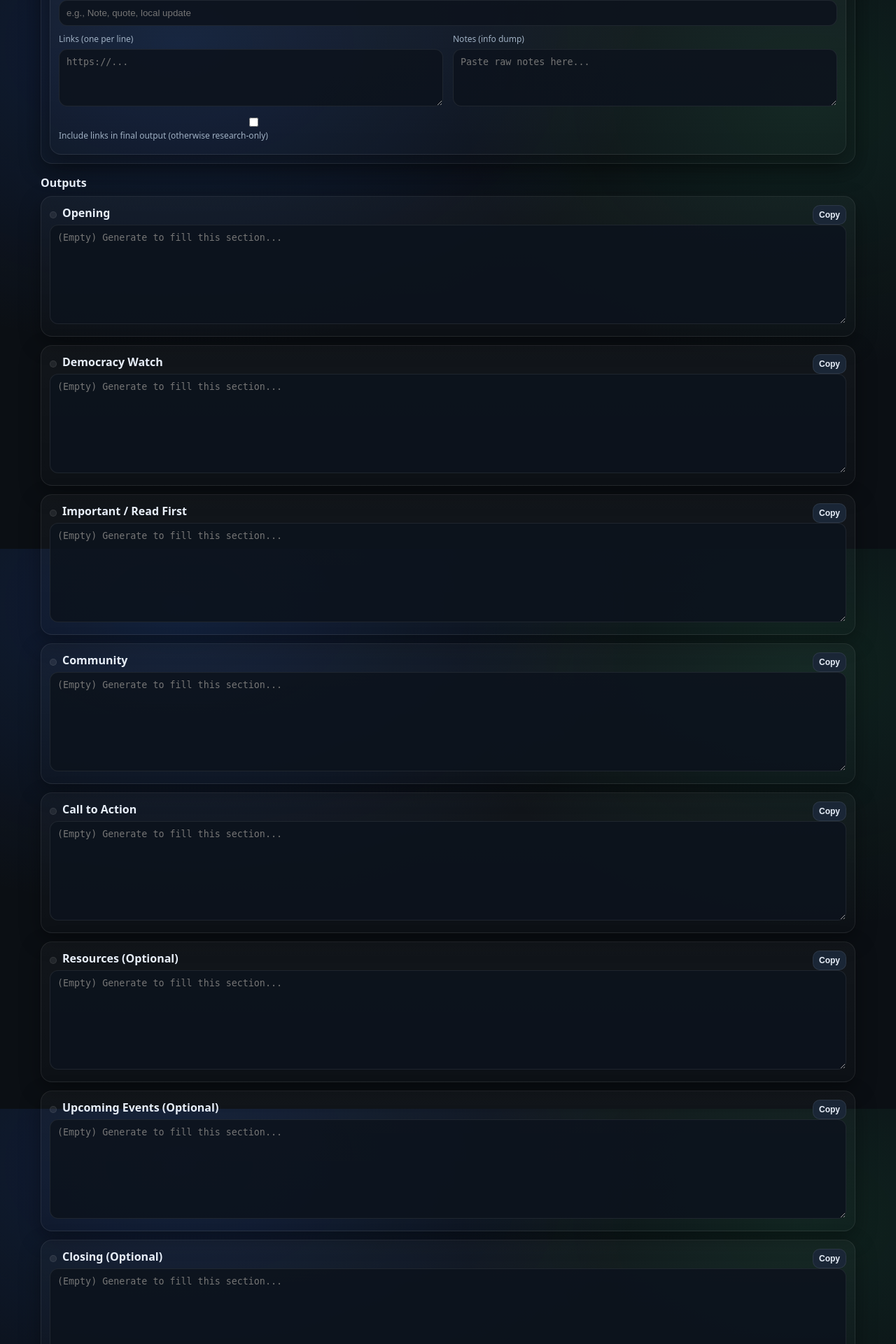
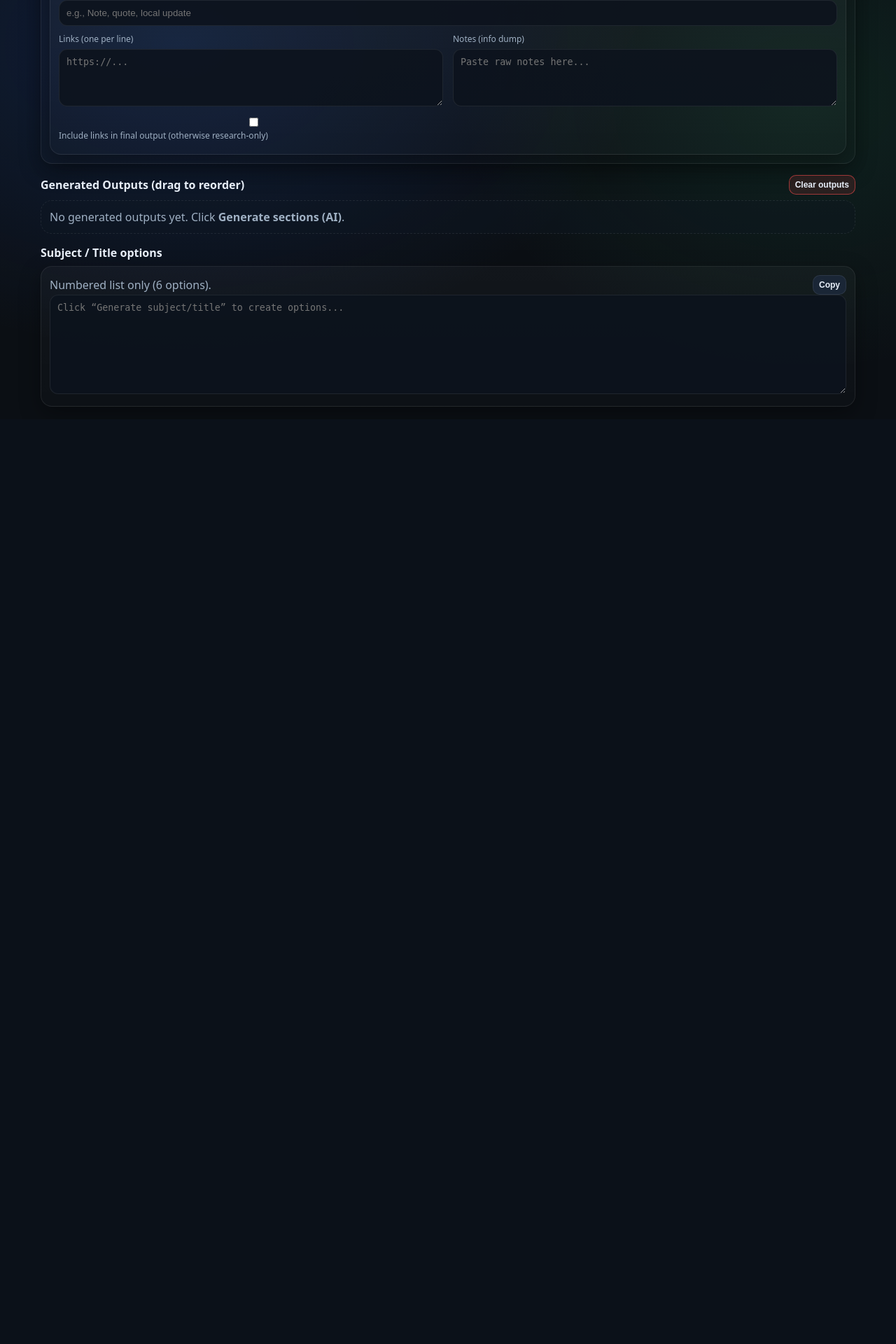
Before and after one commit to xyciasav/post-cockpit, a Flask app: page / in a window 1280 px wide. Shown: the part 816-2736 px from the top of the page at 70% size. After the commit the page ends 1397 px from the top, so only its background shows below. Run offline with Flask 3, Linux system fonts and the light colour scheme.

Commit message:
rehaul 4

```diff
--- a/static/app.js
+++ b/static/app.js
@@ -20,17 +20,19 @@
     tone: "firm",
     length: "medium",
 
-    // Primary Body block (global)
     body: "",
     bodySectionId: "opening",
     bodyLinks: "",
     bodyIncludeLinks: false,
 
-    // Additional blocks
     blocks: [],
 
-    // Outputs
+    // outputs text keyed by section id
     outputs: Object.fromEntries(SECTIONS.map(s => [s.id, ""])),
+
+    // NEW: only show these output bubbles (order matters)
+    outputOrder: [],
+
     titleOutput: ""
   };
 
@@ -211,14 +213,30 @@
       notes: typeof b.notes === "string" ? b.notes : "",
     })) : [];
 
+    // outputs
     merged.outputs = typeof parsed.outputs === "object" && parsed.outputs
       ? { ...merged.outputs, ...parsed.outputs }
       : merged.outputs;
 
+    // output order (only sections we actually show as bubbles)
+    merged.outputOrder = Array.isArray(parsed.outputOrder) ? parsed.outputOrder.filter(x => typeof x === "string") : [];
+
     merged.titleOutput = typeof parsed.titleOutput === "string" ? parsed.titleOutput : "";
 
+    // ensure output keys exist
     for (const s of SECTIONS) {
       if (!(s.id in merged.outputs)) merged.outputs[s.id] = "";
+    }
+
+    // MIGRATION: if outputOrder missing but outputs exist, build it from non-empty outputs
+    if (merged.outputOrder.length === 0) {
+      const nonEmpty = SECTIONS
+        .map(s => s.id)
+        .filter(id => (merged.outputs[id] || "").trim().length > 0);
+      merged.outputOrder = nonEmpty;
+    } else {
+      // remove any ids with empty output (keeps UI clean)
+      merged.outputOrder = merged.outputOrder.filter(id => (merged.outputs[id] || "").trim().length > 0);
     }
 
     return merged;
@@ -332,35 +350,55 @@
       container.appendChild(card);
     });
 
-    wireDragAndDrop();
+    wireDragAndDropBlocks();
   }
 
+  // ONLY show bubbles/cards for outputs that exist in outputOrder
   function renderOutputs() {
     const container = $("ssOutput");
     container.innerHTML = "";
 
-    SECTIONS.forEach(sec => {
-      const val = (state.outputs?.[sec.id] || "");
-      const ready = val.trim().length > 0;
+    const order = Array.isArray(state.outputOrder) ? state.outputOrder : [];
+
+    if (order.length === 0) {
+      const empty = document.createElement("div");
+      empty.className = "card empty";
+      empty.innerHTML = `<div class="muted">No generated outputs yet. Click <b>Generate sections (AI)</b>.</div>`;
+      container.appendChild(empty);
+      return;
+    }
+
+    order.forEach((secId, idx) => {
+      const secName = sectionName(secId);
+      const val = (state.outputs?.[secId] || "");
 
       const card = document.createElement("div");
-      card.className = "card output";
+      card.className = "card output bubble";
+      card.setAttribute("draggable", "true");
+      card.setAttribute("data-out-id", secId);
 
       card.innerHTML = `
         <div class="row space">
           <div class="row gap">
-            <div class="ready ${ready ? "on" : "off"}" title="${ready ? "Ready" : "Empty"}"></div>
-            <div class="card-title">${sec.name}</div>
+            <div class="drag-handle" title="Drag to reorder">⋮⋮</div>
+            <div class="pill">${idx + 1}</div>
+            <div class="card-title">${escapeHtml(secName)}</div>
           </div>
-          <button class="btn small" data-action="copy-section" data-section="${sec.id}">Copy</button>
+          <div class="row gap">
+            <button class="btn small" data-action="out-up" data-id="${secId}" title="Move up">↑</button>
+            <button class="btn small" data-action="out-down" data-id="${secId}" title="Move down">↓</button>
+            <button class="btn small" data-action="copy-out" data-id="${secId}">Copy</button>
+            <button class="btn small danger" data-action="clear-out" data-id="${secId}">Remove</button>
+          </div>
         </div>
-        <textarea class="input" rows="8" data-action="edit-output" data-section="${sec.id}"
-          placeholder="(Empty) Generate to fill this section...">${escapeHtml(val)}</textarea>
+
+        <textarea class="input" rows="10" data-action="edit-output" data-id="${secId}"
+          placeholder="(Empty)">${escapeHtml(val)}</textarea>
       `;
       container.appendChild(card);
     });
 
-    $("ssTitleOutput").value = state.titleOutput || "";
+    wireDragAndDropOutputs();
   }
 
   // ---------- Substack logic ----------
@@ -401,11 +439,6 @@
     const b = state.blocks.find(x => x.id === id);
     if (!b) return;
     Object.assign(b, patch);
-    saveState();
-  }
-
-  function updateOutput(sectionId, text) {
-    state.outputs[sectionId] = text;
     saveState();
   }
 
@@ -464,6 +497,28 @@
     }).join("\n");
   }
 
+  function ensureOutputBubble(secId, moveToTop = true) {
+    // Only show sections that have text
+    const text = (state.outputs[secId] || "").trim();
+    if (!text) return;
+
+    // ensure exists in outputOrder
+    state.outputOrder = Array.isArray(state.outputOrder) ? state.outputOrder : [];
+    const exists = state.outputOrder.includes(secId);
+    if (!exists) state.outputOrder.unshift(secId);
+
+    // optionally move to top (so “new generated section” becomes the bubble you see)
+    if (exists && moveToTop) {
+      state.outputOrder = state.outputOrder.filter(x => x !== secId);
+      state.outputOrder.unshift(secId);
+    }
+
+    // remove any ids whose outputs became empty
+    state.outputOrder = state.outputOrder.filter(id => (state.outputs[id] || "").trim().length > 0);
+
+    saveState();
+  }
+
   async function generateSections() {
     readTopFields();
 
@@ -519,8 +574,12 @@
       try {
         const out = await callAI(messages);
         state.outputs[sec.id] = out.trim();
-        saveState();
+        ensureOutputBubble(sec.id, true);
         renderOutputs();
+
+        // scroll the newest/updated bubble into view
+        const bubble = document.querySelector(`.bubble[data-out-id="${sec.id}"]`);
+        bubble?.scrollIntoView({ behavior: "smooth", block: "start" });
       } catch (e) {
         console.error(e);
         setStatus("ssStatus", `Error generating ${sec.name}: ${e.message}`, "err");
@@ -534,8 +593,9 @@
   async function generateTitleOptions() {
     readTopFields();
 
-    const combined = SECTIONS
-      .map(s => state.outputs[s.id]?.trim())
+    // Use ONLY what’s currently visible as output bubbles (in order)
+    const combined = (state.outputOrder || [])
+      .map(id => (state.outputs[id] || "").trim())
       .filter(Boolean)
       .join("\n\n");
 
@@ -576,10 +636,10 @@
 
   async function copyAll() {
     const parts = [];
-    for (const s of SECTIONS) {
-      const txt = (state.outputs[s.id] || "").trim();
+    for (const id of (state.outputOrder || [])) {
+      const txt = (state.outputs[id] || "").trim();
       if (!txt) continue;
-      parts.push(`${s.name}\n${txt}`);
+      parts.push(`${sectionName(id)}\n${txt}`);
     }
     const joined = parts.join("\n\n---\n\n");
     if (!joined.trim()) {
@@ -587,11 +647,40 @@
       return;
     }
     const ok = await copyToClipboard(joined);
-    setStatus("ssStatus", ok ? "Copied all sections." : "Copy failed.", ok ? "ok" : "err");
+    setStatus("ssStatus", ok ? "Copied all visible outputs." : "Copy failed.", ok ? "ok" : "err");
   }
 
-  // ---------- Drag & Drop ----------
-  function wireDragAndDrop() {
+  function clearOneOutput(secId) {
+    state.outputs[secId] = "";
+    state.outputOrder = (state.outputOrder || []).filter(x => x !== secId);
+    saveState();
+    renderOutputs();
+    setStatus("ssStatus", `Removed output: ${sectionName(secId)}`, "ok");
+  }
+
+  function clearAllOutputs() {
+    for (const s of SECTIONS) state.outputs[s.id] = "";
+    state.outputOrder = [];
+    saveState();
+    renderOutputs();
+    setStatus("ssStatus", "Cleared all outputs.", "ok");
+  }
+
+  function moveOutput(secId, dir) {
+    state.outputOrder = Array.isArray(state.outputOrder) ? state.outputOrder : [];
+    const i = state.outputOrder.indexOf(secId);
+    if (i < 0) return;
+    const j = i + dir;
+    if (j < 0 || j >= state.outputOrder.length) return;
+    const tmp = state.outputOrder[i];
+    state.outputOrder[i] = state.outputOrder[j];
+    state.outputOrder[j] = tmp;
+    saveState();
+    renderOutputs();
+  }
+
+  // ---------- Drag & Drop: Blocks ----------
+  function wireDragAndDropBlocks() {
     const container = $("ssBlocks");
     const cards = Array.from(container.querySelectorAll(".block[draggable='true']"));
     if (cards.length === 0) return;
@@ -634,7 +723,52 @@
     });
   }
 
-  // ---------- RSS ----------
+  // ---------- Drag & Drop: Outputs ----------
+  function wireDragAndDropOutputs() {
+    const container = $("ssOutput");
+    const cards = Array.from(container.querySelectorAll(".bubble[draggable='true']"));
+    if (cards.length === 0) return;
+
+    let dragId = null;
+
+    cards.forEach(card => {
+      card.addEventListener("dragstart", (e) => {
+        dragId = card.getAttribute("data-out-id");
+        card.classList.add("dragging");
+        e.dataTransfer.effectAllowed = "move";
+      });
+
+      card.addEventListener("dragend", () => {
+        dragId = null;
+        card.classList.remove("dragging");
+      });
+
+      card.addEventListener("dragover", (e) => {
+        e.preventDefault();
+        e.dataTransfer.dropEffect = "move";
+      });
+
+      card.addEventListener("drop", (e) => {
+        e.preventDefault();
+        const targetId = card.getAttribute("data-out-id");
+        if (!dragId || !targetId || dragId === targetId) return;
+
+        state.outputOrder = Array.isArray(state.outputOrder) ? state.outputOrder : [];
+        const from = state.outputOrder.indexOf(dragId);
+        const to = state.outputOrder.indexOf(targetId);
+        if (from < 0 || to < 0) return;
+
+        const [moved] = state.outputOrder.splice(from, 1);
+        state.outputOrder.splice(to, 0, moved);
+
+        saveState();
+        renderOutputs();
+        setStatus("ssStatus", "Reordered outputs.", "ok");
+      });
+    });
+  }
+
+  // ---------- RSS (unchanged from your working build) ----------
   function renderRssFeeds() {
     const container = $("rssFeeds");
     container.innerHTML = "";
@@ -794,6 +928,7 @@
     $("ssGenerate").addEventListener("click", generateSections);
     $("ssGenTitle").addEventListener("click", generateTitleOptions);
     $("ssCopyAll").addEventListener("click", copyAll);
+    $("ssClearOutputs").addEventListener("click", clearAllOutputs);
 
     $("ssCopyTitle").addEventListener("click", async () => {
       const text = $("ssTitleOutput").value || "";
@@ -810,6 +945,7 @@
       saveState();
     });
 
+    // Blocks delegation
     $("ssBlocks").addEventListener("click", (e) => {
       const btn = e.target.closest("button");
       if (!btn) return;
@@ -843,28 +979,41 @@
       if (action === "block-notes") updateBlock(id, { notes: el.value });
     });
 
+    // Outputs delegation
     $("ssOutput").addEventListener("click", async (e) => {
       const btn = e.target.closest("button");
       if (!btn) return;
       const action = btn.getAttribute("data-action");
-      if (action !== "copy-section") return;
+      const id = btn.getAttribute("data-id");
+      if (!action || !id) return;
 
-      const secId = btn.getAttribute("data-section");
-      const text = (state.outputs[secId] || "").trim();
-      if (!text) {
-        setStatus("ssStatus", "Section is empty.", "warn");
-        return;
+      if (action === "out-up") moveOutput(id, -1);
+      if (action === "out-down") moveOutput(id, 1);
+
+      if (action === "copy-out") {
+        const text = (state.outputs[id] || "").trim();
+        if (!text) {
+          setStatus("ssStatus", "Output is empty.", "warn");
+          return;
+        }
+        const ok = await copyToClipboard(text);
+        setStatus("ssStatus", ok ? `Copied: ${sectionName(id)}` : "Copy failed.", ok ? "ok" : "err");
       }
-      const ok = await copyToClipboard(text);
-      setStatus("ssStatus", ok ? `Copied: ${sectionName(secId)}` : "Copy failed.", ok ? "ok" : "err");
+
+      if (action === "clear-out") {
+        clearOneOutput(id);
+      }
     });
 
     $("ssOutput").addEventListener("input", (e) => {
       const el = e.target;
       const action = el.getAttribute("data-action");
       if (action !== "edit-output") return;
-      const secId = el.getAttribute("data-section");
-      updateOutput(secId, el.value || "");
+      const id = el.getAttribute("data-id");
+      state.outputs[id] = el.value || "";
+      // if user empties it manually, remove the bubble
+      ensureOutputBubble(id, false);
+      renderOutputs();
     });
 
     // RSS
@@ -914,11 +1063,10 @@
         sectionId: "democracy_watch",
         label: title,
         links: link ? link : "",
-        includeLinks: false, // research-only default
+        includeLinks: false,
         notes: summary ? summary : `Story: ${title}`
       });
 
-      // Flip to generator tab
       document.querySelector(".tab[data-tab='substack']")?.click();
       setStatus("ssStatus", "RSS story added as a block (research-only link by default).", "ok");
     });
--- a/templates/index.html
+++ b/templates/index.html
@@ -23,7 +23,7 @@
   </header>
 
   <main class="container">
-    <!-- Panel: Substack Generator (NOT nested inside another panel) -->
+    <!-- Panel: Substack Generator -->
     <section class="panel active" id="panel-substack" data-panel="substack">
       <div class="panel-header">
         <h1>Substack Generator</h1>
@@ -103,7 +103,13 @@
         <div id="ssBlocks" class="stack"></div>
       </div>
 
-      <div class="section-title" style="margin-top:16px;">Outputs</div>
+      <!-- Outputs are now dynamic bubbles ONLY (no empty placeholders) -->
+      <div class="row space" style="margin-top:16px; margin-bottom:8px;">
+        <div class="section-title" style="margin:0;">Generated Outputs (drag to reorder)</div>
+        <div class="row gap">
+          <button id="ssClearOutputs" class="btn small danger" type="button">Clear outputs</button>
+        </div>
+      </div>
       <div id="ssOutput" class="stack"></div>
 
       <div class="section-title" style="margin-top:16px;">Subject / Title options</div>
```
